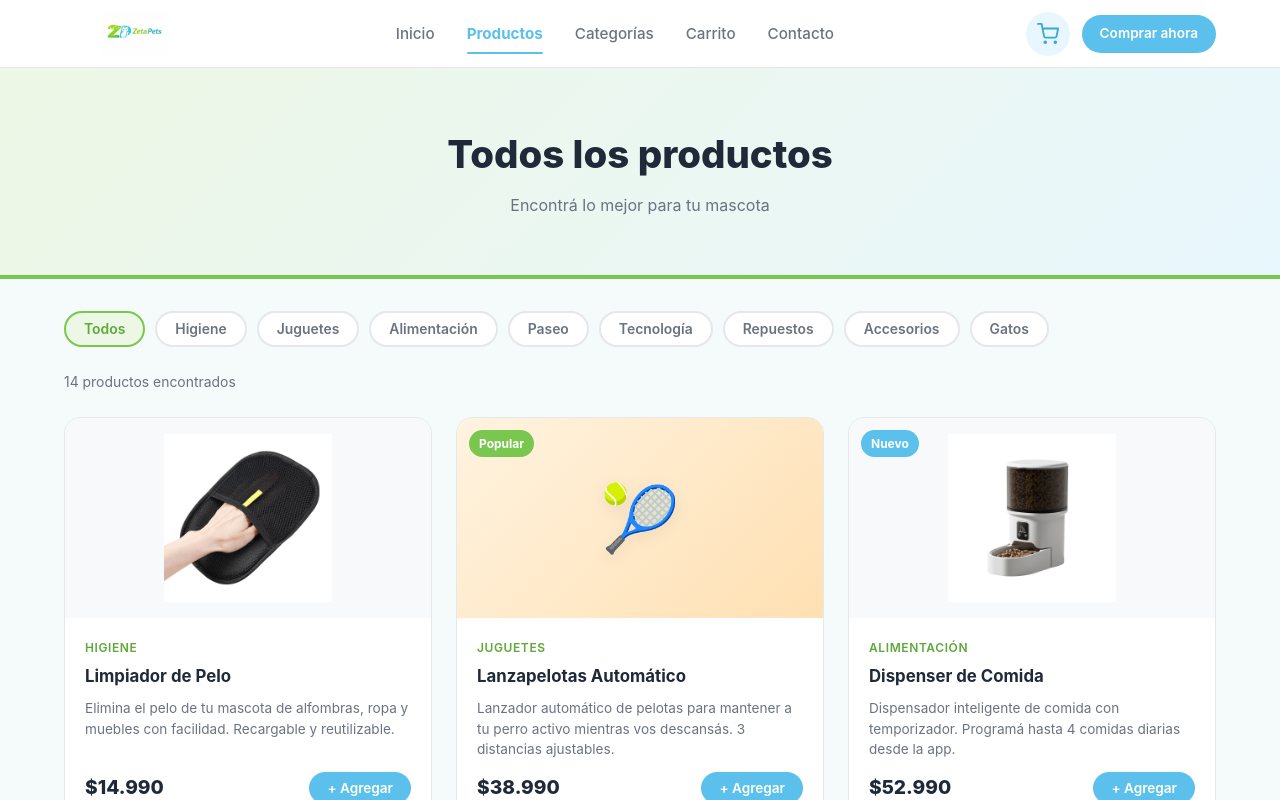
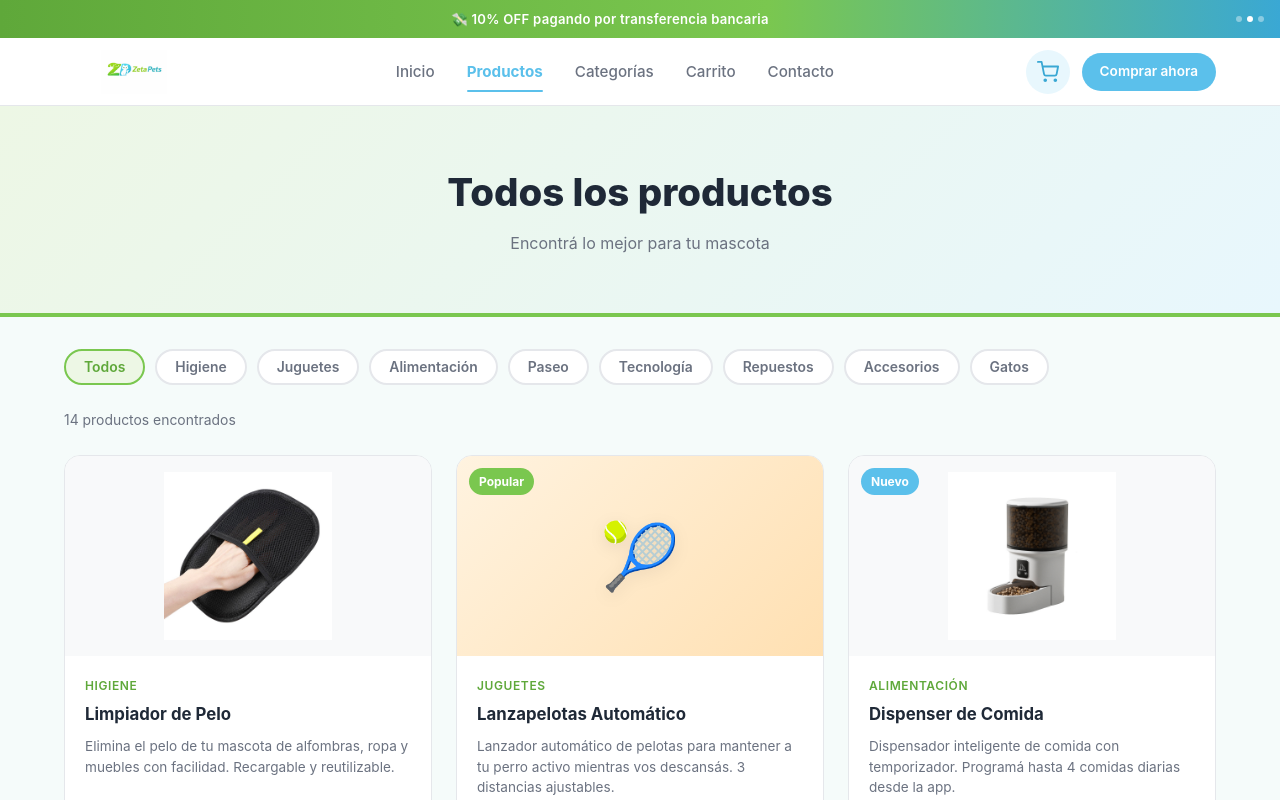
Before and after one commit to szelerteins/zetapets, a Next.js app: page /productos in a window 1280 px wide. Shown: the top 800 px of the page. Built offline with nearby package versions, Linux system fonts and the light colour scheme.

Commit message:
feat: barra de anuncios animada sobre el navbar
Co-Authored-By: Claude Sonnet 4.6 <noreply@anthropic.com>

```diff
--- a/app/layout.js
+++ b/app/layout.js
@@ -1,5 +1,6 @@
 import { CartProvider } from "../context/CartContext"
 import Header from "../components/Header"
+import AnnouncementBar from "../components/AnnouncementBar"
 import Footer from "../components/Footer"
 import Toast from "../components/Toast"
 import "../styles/globals.css"
@@ -15,6 +16,7 @@ export default function RootLayout({ children }) {
     <html lang="es">
       <body>
         <CartProvider>
+          <AnnouncementBar />
           <Header />
           <main>{children}</main>
           <Footer />
--- /dev/null
+++ b/components/AnnouncementBar.jsx
@@ -0,0 +1,47 @@
+"use client"
+
+import { useState, useEffect } from "react"
+
+const messages = [
+  "🚚 Envíos gratis a todo el país en compras desde $60.000",
+  "💸 10% OFF pagando por transferencia bancaria",
+  "📦 Envíos por Correo Argentino a todo el país",
+]
+
+export default function AnnouncementBar() {
+  const [current, setCurrent] = useState(0)
+  const [animating, setAnimating] = useState(false)
+
+  useEffect(() => {
+    const interval = setInterval(() => {
+      setAnimating(true)
+      setTimeout(() => {
+        setCurrent((prev) => (prev + 1) % messages.length)
+        setAnimating(false)
+      }, 400)
+    }, 3500)
+    return () => clearInterval(interval)
+  }, [])
+
+  return (
+    <div className="announcement-bar">
+      <div className="announcement-track">
+        <span
+          key={current}
+          className={`announcement-msg ${animating ? "slide-out" : "slide-in"}`}
+        >
+          {messages[current]}
+        </span>
+      </div>
+      <div className="announcement-dots">
+        {messages.map((_, i) => (
+          <span
+            key={i}
+            className={`announcement-dot ${i === current ? "active" : ""}`}
+            onClick={() => setCurrent(i)}
+          />
+        ))}
+      </div>
+    </div>
+  )
+}
--- a/styles/globals.css
+++ b/styles/globals.css
@@ -46,6 +46,78 @@ button { cursor: pointer; font-family: var(--font); border: none; background: no
 img { max-width: 100%; display: block; }
 
 /* =====================
+   ANNOUNCEMENT BAR
+   ===================== */
+.announcement-bar {
+  background: linear-gradient(90deg, var(--verde-dark) 0%, var(--verde) 60%, var(--celeste-dark) 100%);
+  color: #fff;
+  height: 38px;
+  display: flex;
+  align-items: center;
+  justify-content: center;
+  gap: 16px;
+  position: relative;
+  overflow: hidden;
+  z-index: 1001;
+}
+
+.announcement-track {
+  flex: 1;
+  display: flex;
+  align-items: center;
+  justify-content: center;
+  overflow: hidden;
+  height: 100%;
+}
+
+.announcement-msg {
+  font-size: 0.82rem;
+  font-weight: 600;
+  letter-spacing: 0.02em;
+  white-space: nowrap;
+  display: block;
+  text-align: center;
+}
+
+.announcement-msg.slide-in {
+  animation: annSlideIn 0.4s ease forwards;
+}
+
+.announcement-msg.slide-out {
+  animation: annSlideOut 0.4s ease forwards;
+}
+
+@keyframes annSlideIn {
+  from { opacity: 0; transform: translateY(14px); }
+  to   { opacity: 1; transform: translateY(0); }
+}
+
+@keyframes annSlideOut {
+  from { opacity: 1; transform: translateY(0); }
+  to   { opacity: 0; transform: translateY(-14px); }
+}
+
+.announcement-dots {
+  display: flex;
+  gap: 5px;
+  padding-right: 16px;
+  flex-shrink: 0;
+}
+
+.announcement-dot {
+  width: 6px;
+  height: 6px;
+  border-radius: 50%;
+  background: rgba(255,255,255,0.4);
+  cursor: pointer;
+  transition: background 0.25s;
+}
+
+.announcement-dot.active {
+  background: #fff;
+}
+
+/* =====================
    UTILIDADES
    ===================== */
 .container {
```
